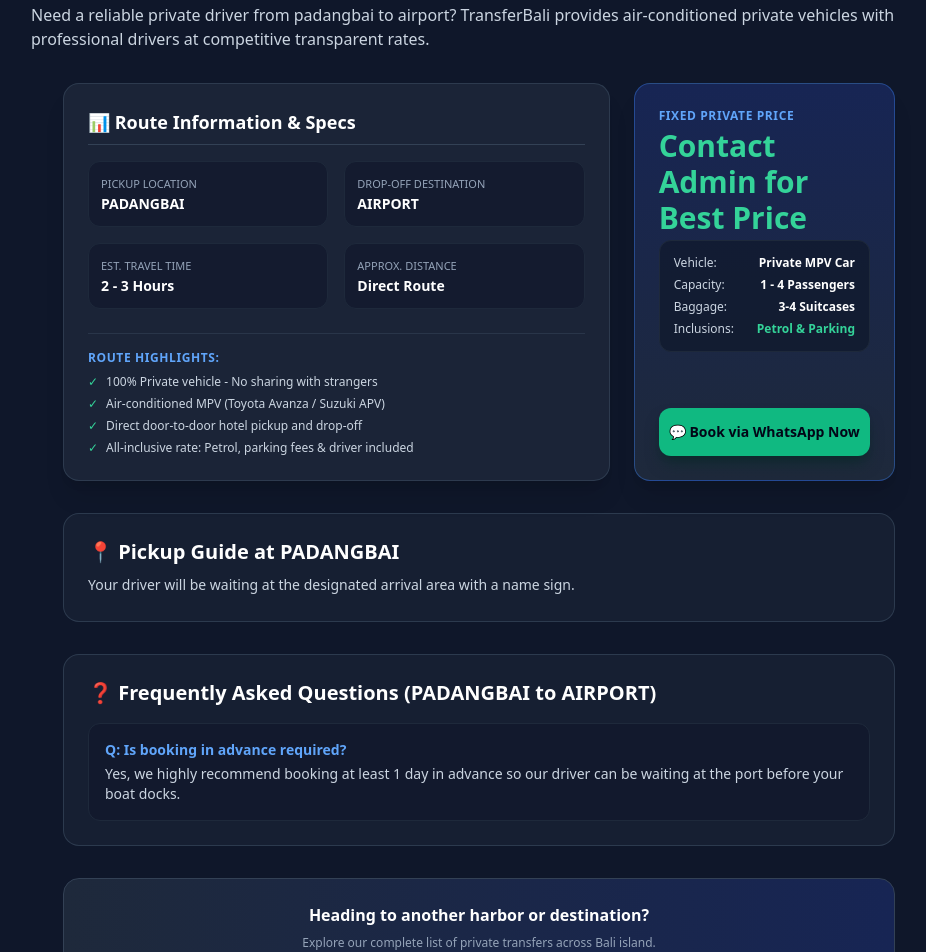
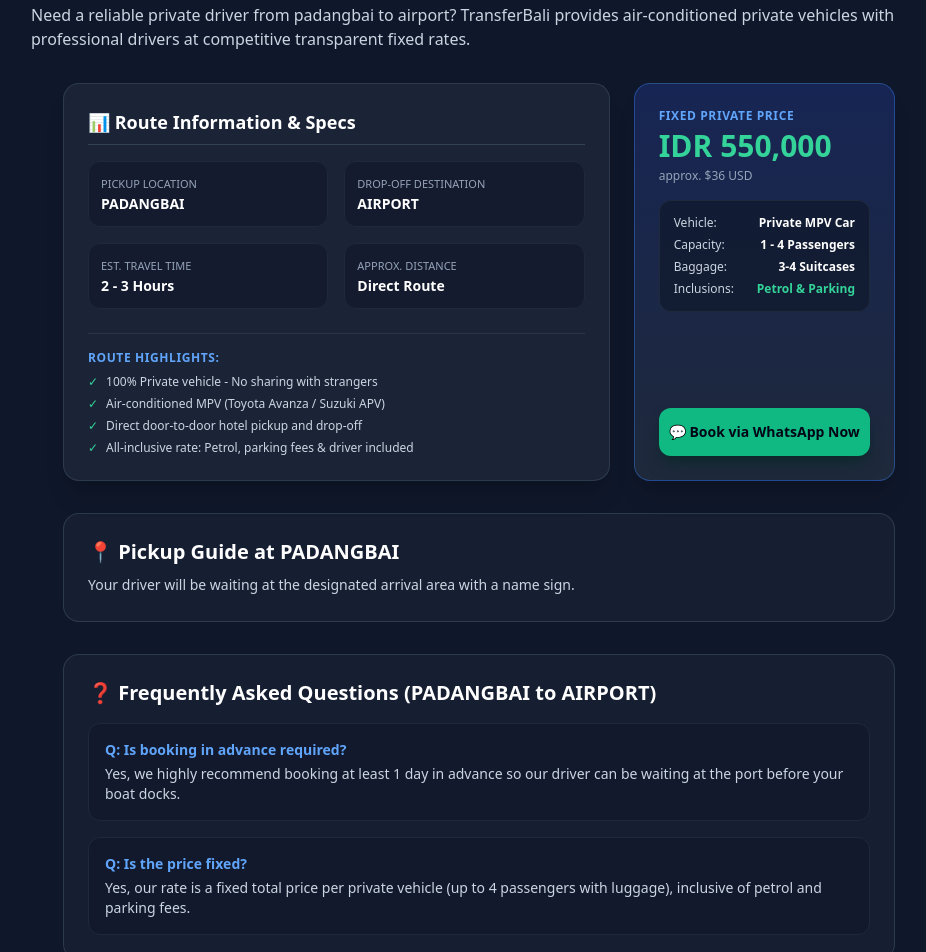
Before and after one commit to baliairporttransfer/bat-website, a Next.js app: page /harbour-transfer/padangbai-to-airport in a window 1280 px wide. Shown: the part 160-1112 px from the top of the page, without its empty margins (161-1087 px from the left). Built offline with nearby package versions, Linux system fonts and the light colour scheme; no server answers.

Commit message:
Update page.tsx

```diff
--- a/app/harbour-transfer/[slug]/page.tsx
+++ b/app/harbour-transfer/[slug]/page.tsx
@@ -139,17 +139,17 @@
 }) {
   const { slug } = await params;
 
-  // Fallback data jika slug belum ada di database
+  // Fallback data jika slug belum ada di database (menggunakan Fixed Price standar)
   const route = routesData[slug] || {
     title: `Private Transfer ${slug.replace("-to-", " to ").toUpperCase()}`,
     from: slug.split("-to-")[0]?.toUpperCase() || "Harbour Port",
     fromPortName: "Bali Harbor Port",
     to: slug.split("-to-")[1]?.toUpperCase() || "Destination",
-    price: "Contact Admin for Best Price",
-    priceUSD: "",
+    price: "IDR 550,000",
+    priceUSD: "approx. $36 USD",
     duration: "2 - 3 Hours",
     distance: "Direct Route",
-    description: `Need a reliable private driver from ${slug.split("-to-")[0]} to ${slug.split("-to-")[1]}? TransferBali provides air-conditioned private vehicles with professional drivers at competitive transparent rates.`,
+    description: `Need a reliable private driver from ${slug.split("-to-")[0]} to ${slug.split("-to-")[1]}? TransferBali provides air-conditioned private vehicles with professional drivers at competitive transparent fixed rates.`,
     routeHighlights: [
       "100% Private vehicle - No sharing with strangers",
       "Air-conditioned MPV (Toyota Avanza / Suzuki APV)",
@@ -163,6 +163,11 @@
         question: "Is booking in advance required?",
         answer:
           "Yes, we highly recommend booking at least 1 day in advance so our driver can be waiting at the port before your boat docks.",
+      },
+      {
+        question: "Is the price fixed?",
+        answer:
+          "Yes, our rate is a fixed total price per private vehicle (up to 4 passengers with luggage), inclusive of petrol and parking fees.",
       },
     ],
   };
@@ -318,7 +323,7 @@
           </p>
         </section>
 
-        {/* FAQ Section (Crucial for Google SEO Rich Snippets) */}
+        {/* FAQ Section */}
         <section className="bg-slate-800/50 border border-slate-700/80 rounded-2xl p-6">
           <h2 className="text-xl font-bold text-white mb-4">
             ❓ Frequently Asked Questions ({route.from} to {route.to})
@@ -338,7 +343,7 @@
           </div>
         </section>
 
-        {/* Internal Link Footer for SEO Authority Flow */}
+        {/* Internal Link Footer */}
         <section className="bg-gradient-to-r from-slate-800 to-blue-950 border border-slate-700 p-6 rounded-2xl text-center">
           <h3 className="text-base font-bold text-white mb-2">Heading to another harbor or destination?</h3>
           <p className="text-xs text-slate-400 mb-4">Explore our complete list of private transfers across Bali island.</p>
```
